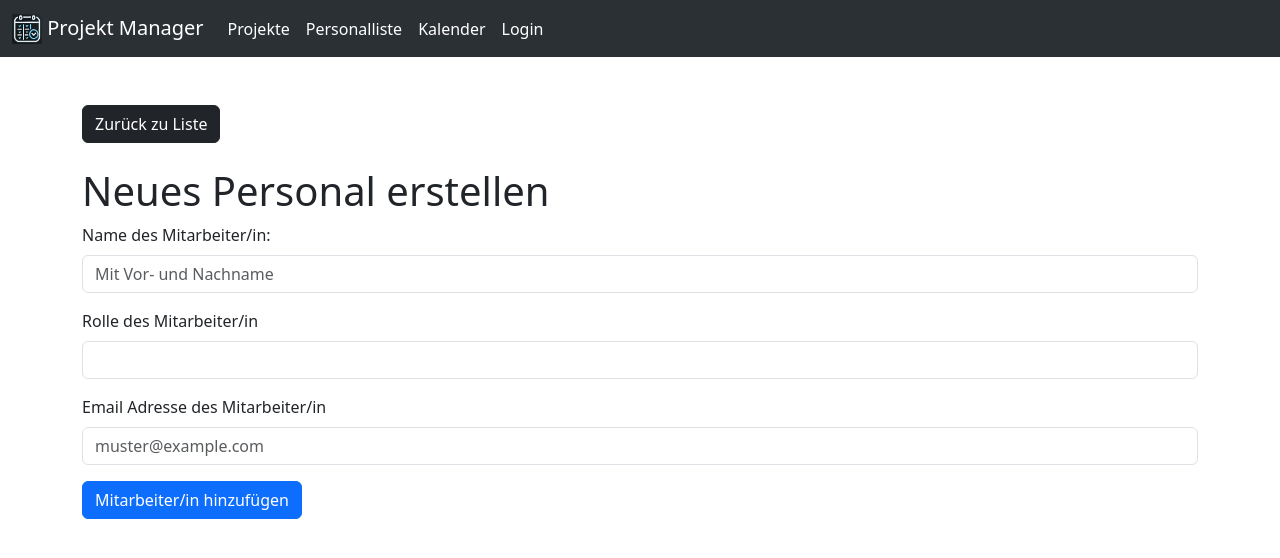
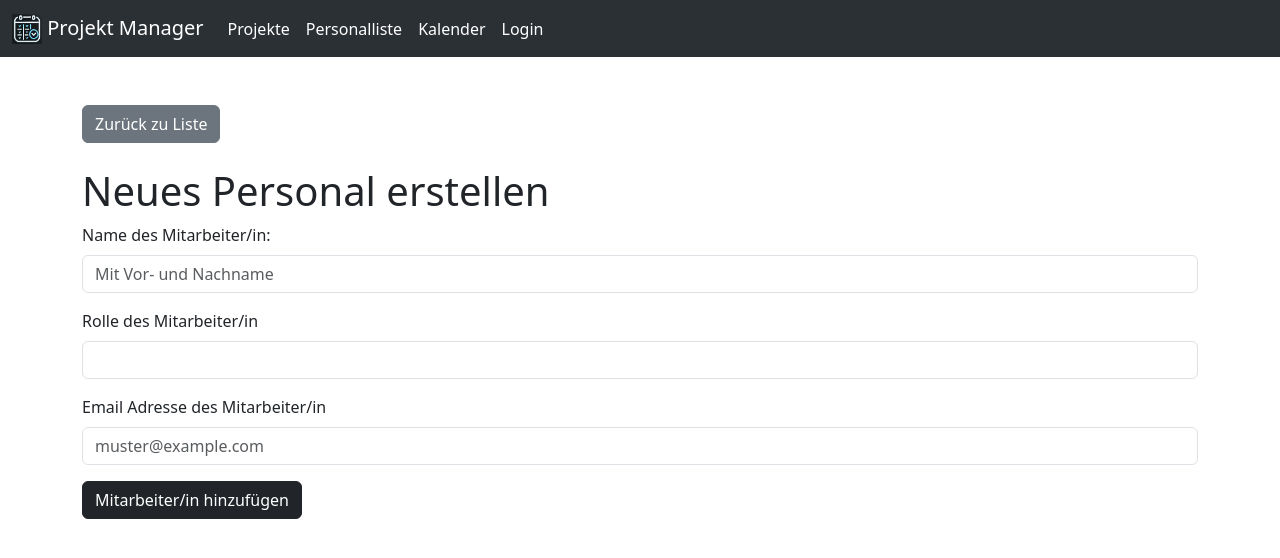
Before and after one commit to Isphyra/Projektmanagement, a SvelteKit app: page /personals/create in a window 1280 px wide. Shown: the top 558 px of the page. Built offline with nearby package versions, Linux system fonts and the light colour scheme.

Commit message:
update button

```diff
--- a/src/routes/login/+page.svelte
+++ b/src/routes/login/+page.svelte
@@ -27,7 +27,7 @@
               <input bind:value={userform.nachname} class="form-control" type="password">
           </div>
 
-          <button type="submit" class="btn btn-primary"> Login </button>
+          <button type="submit" class="btn btn-dark"> Login </button>
       </form>
   </div>
 </div>
--- a/src/routes/personals/create/+page.svelte
+++ b/src/routes/personals/create/+page.svelte
@@ -3,7 +3,7 @@
     let { form } = $props();
   </script>
   <div class="container mb-5 mt-5">
-    <a href="/personals" class="btn btn-dark">Zurück zu Liste</a>
+    <a href="/personals" class="btn btn-secondary">Zurück zu Liste</a>
   <h1 class="mt-4 mb">Neues Personal erstellen</h1>
   <form method="POST" action="?/create">
     <div class="mb-3">
@@ -18,7 +18,7 @@
       <label for="" class="form-label">Email Adresse des Mitarbeiter/in </label>
       <input name="email" class="form-control" type="text" placeholder="muster@example.com"/>
     </div>
-    <button type="submit" class="btn btn-primary">Mitarbeiter/in hinzufügen</button>
+    <button type="submit" class="btn btn-dark">Mitarbeiter/in hinzufügen</button>
   </form>
 
   {#if form?.success}
--- a/src/routes/projects/+page.svelte
+++ b/src/routes/projects/+page.svelte
@@ -1,6 +1,5 @@
 <script>
   import Project from "$lib/components/projects.svelte";
-  import button from "$lib/components/CompInfoText.svelte";
   import CompInfoText from "$lib/components/CompInfoText.svelte";
   //import { derived } from "svelte/store";
   let { data, filterByFavList = false } = $props();
--- a/src/routes/projects/create/+page.svelte
+++ b/src/routes/projects/create/+page.svelte
@@ -4,7 +4,7 @@
   let { form } = $props();
 </script>
 <div class="container mb-5 mt-5">
-  <a href="/projects" class="btn btn-dark">Zurück zu Liste</a>
+  <a href="/projects" class="btn btn-secondary">Zurück zu Liste</a>
 <h1 class="mt-4 mb">Neues Projekt erstellen</h1>
 <form method="POST" action="?/create">
   <div class="mb-3">
@@ -27,7 +27,7 @@
     <label for="" class="form-label">Personal:</label>
     <input name="teamMembers" class="form-control" type="text" placeholder="Personal, seperieren mit einem Komma" />
   </div>
-  <button type="submit" class="btn btn-primary">Projekt hinzufügen</button>
+  <button type="submit" class="btn btn-dark">Projekt hinzufügen</button>
 </form>
 
 {#if form?.success}
```
